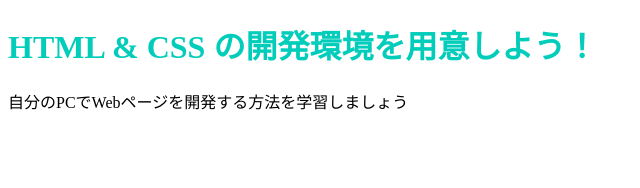
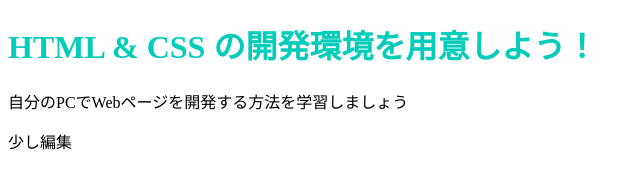
Before and after one commit to UTkwa/prpgate, a plain HTML site: page index.html in a window 1280 px wide. Shown: the full height of the page, 0-640 px from the left. Drawn offline with Linux system fonts and the light colour scheme.

Commit message:
Update index.html

```diff
--- a/index.html
+++ b/index.html
@@ -8,5 +8,6 @@
   <body>
     <h1 class="title">HTML & CSS の開発環境を用意しよう！</h1>
     <p>自分のPCでWebページを開発する方法を学習しましょう</p>
+    <p>少し編集</p>
   </body>
 </html>
```
